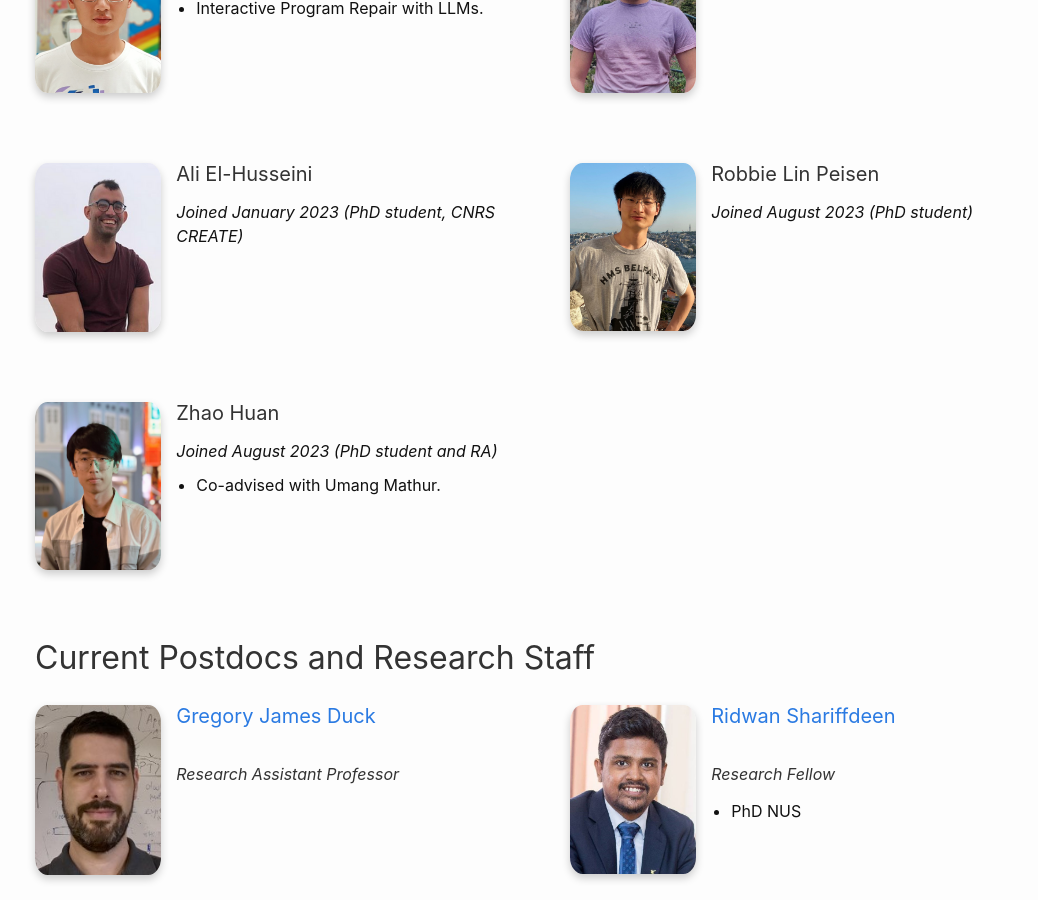
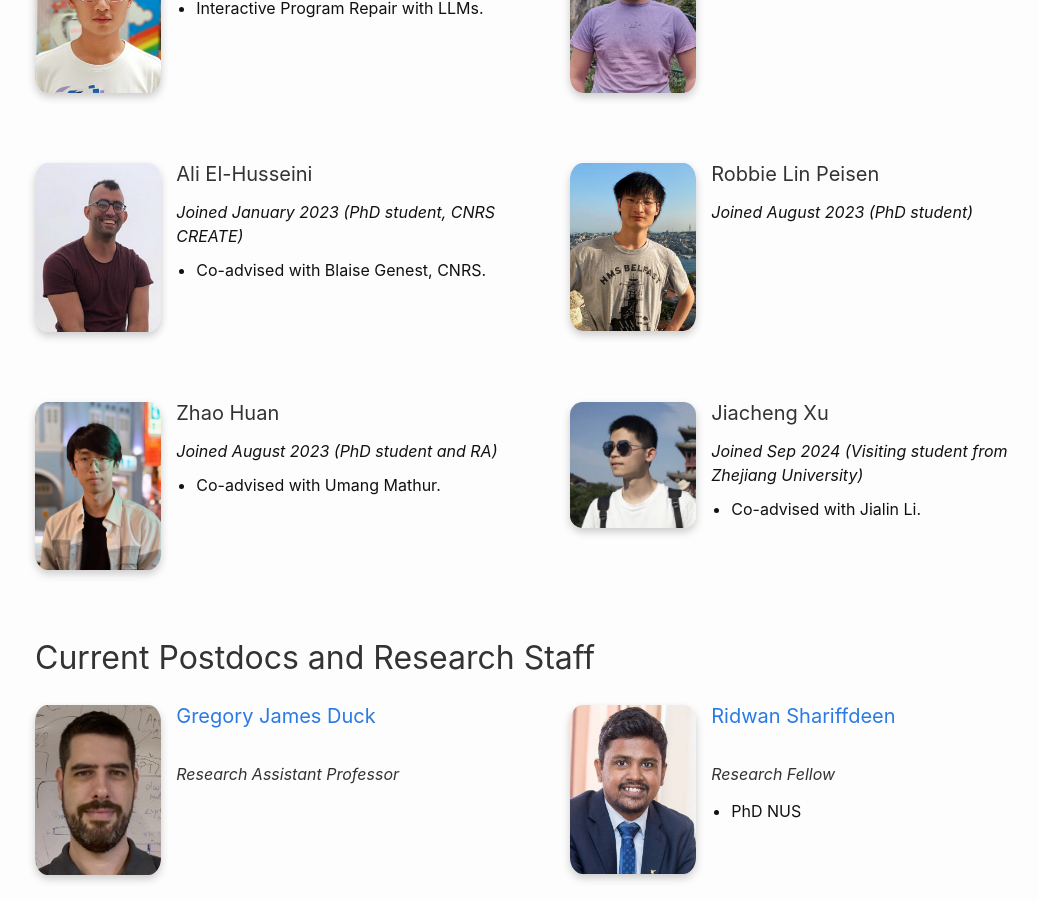
Before and after one commit to nus-tss/nus-tss.github.io, a Jekyll site: the page built from _pages/team.md, in a window 1280 px wide and 900 px high, scrolled down 1065 px. Shown: the whole window, without its empty margins (85-1123 px from the left). Built offline with Jekyll 4.4.1, drawn with Linux system fonts in a browser that asks for light colours; nearby versions of some CDN libraries.

Commit message:
Update student.yml

```diff
--- a/_data/team/student.yml
+++ b/_data/team/student.yml
@@ -42,6 +42,7 @@
   photo: ali.png
   joined: January 2023
   role: PhD student, CNRS CREATE
+  coadvisor: Blaise Genest, CNRS
 
 - name: Robbie Lin Peisen
   photo: peisen.jpg
@@ -53,3 +54,9 @@
   joined: August 2023
   role: PhD student and RA
   coadvisor: Umang Mathur
+
+- name: Jiacheng Xu
+  photo: jxu.png
+  joined: Sep 2024
+  role: Visiting student from Zhejiang University
+  coadvisor: Jialin Li
```
